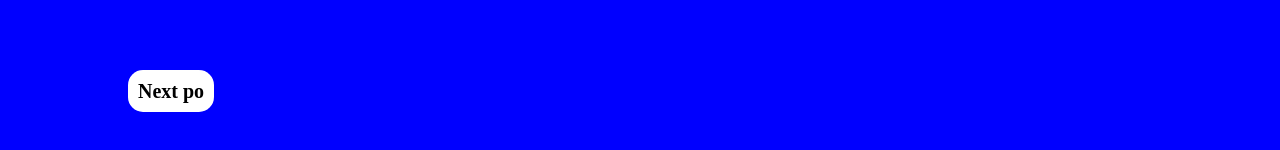
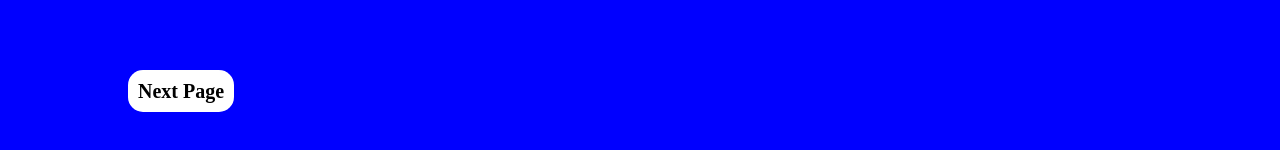
Before and after one commit to DELIGOS/2ND-SEM-ACT1-PAGE-1, a plain HTML site: page index.html in a window 1280 px wide. Shown: the part 647-797 px from the top of the page. Drawn offline with Linux system fonts and the light colour scheme.

Commit message:
Update index.html

```diff
--- a/index.html
+++ b/index.html
@@ -31,6 +31,6 @@
      <br>
      <br>
      <div class="try">
-     <p1><a href="https://deligos.github.io/Page-2/" class="btn">Next po</a> </p1>
+     <p1><a href="https://deligos.github.io/2ND-SEM-ACT1-PAGE-3/" class="btn">Next Page</a> </p1>
      </div>
      </div>
```
